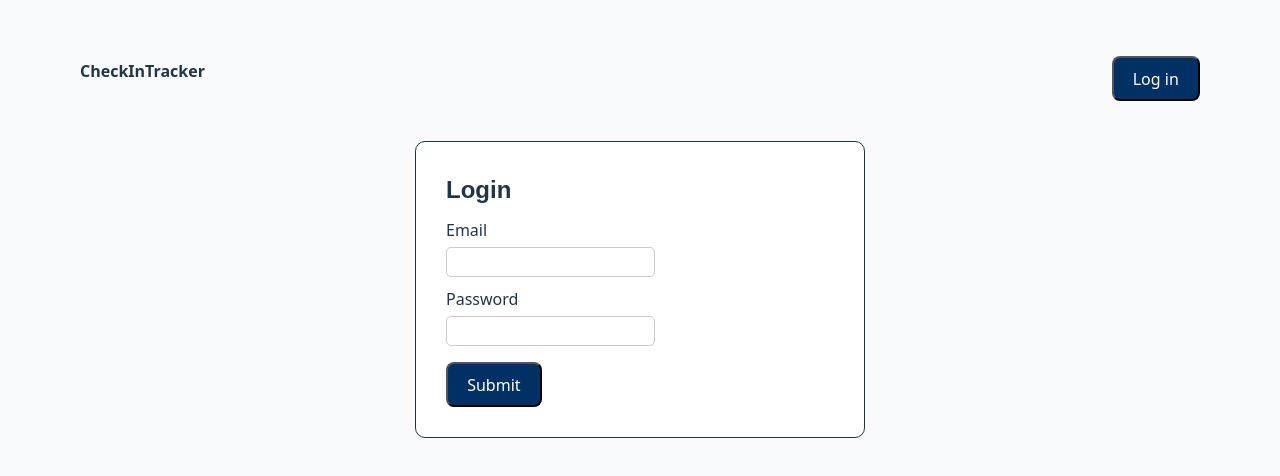
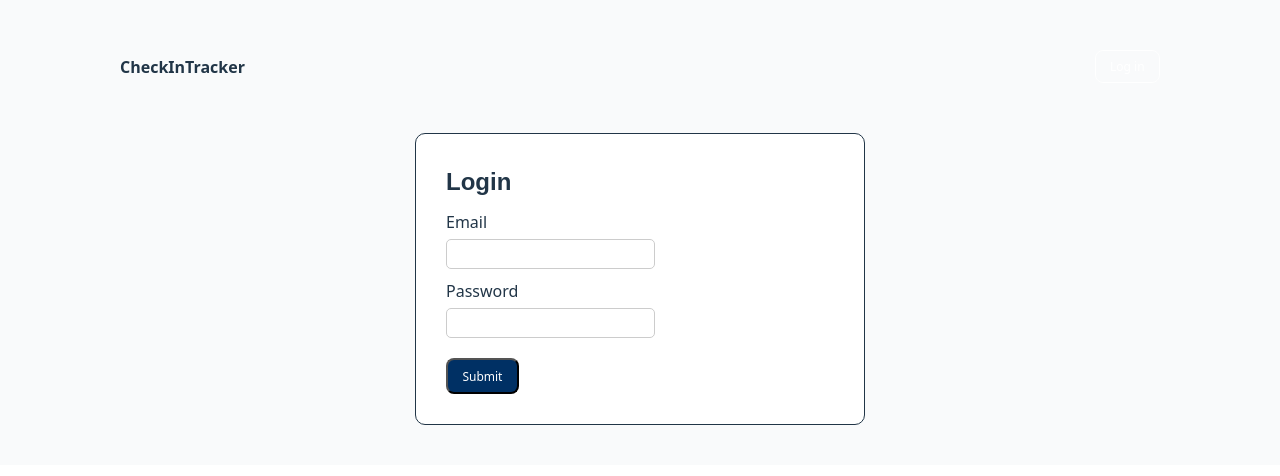
Before and after one commit to vladtsk/checkintracker, a React (Vite) app: page /login in a window 1280 px wide. Shown: the top 476 px of the page. Built offline with nearby package versions, Linux system fonts and the light colour scheme; no server answers; the database is empty.

Commit message:
Updateing styles and calculating total income

```diff
--- a/src/components/Button.module.css
+++ b/src/components/Button.module.css
@@ -1,15 +1,13 @@
 .button {
+  display: inline-block;
   border-radius: 8px;
 
-  margin-top: 1em;
   padding: 0.6em 1.2em;
   font-size: 1em;
   font-weight: 500;
   font-family: inherit;
 
   cursor: pointer;
-  transition: border-color 0.25s;
-  transition: background-color 0.2s ease;
 }
 /*
 button:hover {
@@ -18,20 +16,47 @@ button:hover {
 }*/
 
 .light {
+  padding: 0.6em 1.2em;
   background-color: #5294f8;
   color: white;
 }
 
 .light:hover {
-  background-color: #003064;
+  padding: 0.6em 1.2em;
+  background-color: #5294f8;
   border: 1px solid transparent;
 }
 
+.header {
+  font-size: 12px;
+  padding: 0.6em 1.2em;
+  background-color: transparent;
+  color: white;
+  border: 1px white solid;
+}
+
+.header:hover {
+  font-size: 12px;
+  padding: 0.6em 1.2em;
+  background-color: transparent;
+  color: white;
+  border: 1px rgb(191, 194, 255) solid;
+}
+
 .dark {
+  padding: 0.6em 1.2em;
   background-color: #003064;
   color: white;
+  font-size: 12px;
+
+  transition: border-color 0.25s;
+  transition: background-color 0.2s ease;
 }
 .dark:hover {
+  padding: 0.6em 1.2em;
   background-color: #1e40af;
   border: 1px solid transparent;
+
+  transition: border-color 0.25s;
+  transition: background-color 0.2s ease;
 }
--- a/src/components/Form.jsx
+++ b/src/components/Form.jsx
@@ -126,8 +126,9 @@ export default function Form() {
           onChange={(e) => setComment(e.target.value)}
         />
       </div>
-
-      <Button type="dark">{"Submit"}</Button>
+      <div className={styles.btndiv}>
+        <Button type="dark">{"Submit"}</Button>
+      </div>
     </form>
   );
 }
--- a/src/components/Form.module.css
+++ b/src/components/Form.module.css
@@ -38,8 +38,20 @@ input {
   gap: 60px;
 }
 
+.btndiv {
+  margin-top: 20px;
+}
+
 .close {
   display: flex;
   justify-content: flex-start;
-  margin-bottom: 10px;
+  margin-bottom: 20px;
 }
+
+@media (max-width: 600px) {
+  form {
+    padding-inline: 15px;
+    padding-block: 15px;
+    width: 80%;
+  }
+}
--- a/src/components/Mission.module.css
+++ b/src/components/Mission.module.css
@@ -17,6 +17,6 @@ th {
 }
 
 .deleteBtn {
-  color: #da6874;
+  color: #ff5768;
   font-size: 0.8em;
 }
--- a/src/components/PageHeader.jsx
+++ b/src/components/PageHeader.jsx
@@ -7,7 +7,7 @@ export default function PageHeader({ headerType }) {
   const { user, logout } = useAuth();
   const navigate = useNavigate();
   return (
-    <div className={styles.pageHeader}>
+    <div className={`${styles.pageHeader} ${styles[headerType]}`}>
       <p
         className={styles.logo}
         onClick={() => {
@@ -16,11 +16,11 @@ export default function PageHeader({ headerType }) {
       >
         CheckInTracker
       </p>
-      <div>
+      <div className={styles.btndiv}>
         {user ? (
           <Button
             onClick={logout}
-            type={headerType === "homepage" ? "light" : "dark"}
+            type={headerType === "homepage" ? "light" : "header"}
           >
             {"Log out"}
           </Button>
@@ -29,7 +29,7 @@ export default function PageHeader({ headerType }) {
             onClick={() => {
               navigate("/login");
             }}
-            type={headerType === "homepage" ? "light" : "dark"}
+            type={headerType === "homepage" ? "light" : "header"}
           >
             {"Log in"}
           </Button>
--- a/src/components/PageHeader.module.css
+++ b/src/components/PageHeader.module.css
@@ -4,6 +4,8 @@
   display: flex;
   justify-content: space-between;
   align-items: center;
+
+  width: 100%;
 
   /*padding-inline: 40px;
   padding-top: 40px;*/
@@ -13,10 +15,34 @@
   box-sizing: border-box;
 }
 
+.dark {
+  background-color: #003064;
+  color: white;
+}
+
 .logo {
   display: inline-block;
   margin: 0;
+  padding-left: 40px;
 
   font-weight: bold;
   cursor: pointer;
 }
+
+.btndiv {
+  display: flex;
+  justify-content: center;
+  align-items: center;
+  margin-block: 10px;
+  margin-right: 40px;
+}
+
+@media (max-width: 600px) {
+  logo {
+    padding-left: 15px;
+  }
+
+  .btndiv {
+    margin-right: 15px;
+  }
+}
--- a/src/pages/AddMission.jsx
+++ b/src/pages/AddMission.jsx
@@ -5,8 +5,9 @@ import { MissionContext } from "../contexts/MissionContext";
 import PageHeader from "../components/PageHeader";
 import Mission from "../components/Mission";
 import Form from "../components/Form";
-import { faPlus } from "@fortawesome/free-solid-svg-icons";
+import { faMoneyBillTrendUp, faPlus } from "@fortawesome/free-solid-svg-icons";
 import { FontAwesomeIcon } from "@fortawesome/react-fontawesome";
+import Button from "../components/Button";
 
 function MissionsSection() {
   const { missions } = useContext(MissionContext);
@@ -21,6 +22,8 @@ function MissionsSection() {
             <th>Type</th>
             <th>Prix</th>
             <th>Date</th>
+            <th></th>
+            <th></th>
           </tr>
         </thead>
         <tbody>
@@ -46,19 +49,30 @@ function MissionsSection() {
 
 export default function AddMission() {
   const { formopen, setFormopen } = useContext(MissionContext);
+  const { missions } = useContext(MissionContext);
+
+  let total = 0;
+  if (missions)
+    total = Object.values(missions).reduce((acc, cur) => acc + cur.prix, 0);
+
   return (
     <div className={styles.page}>
+      <PageHeader headerType="dark" />
       <main className={styles.mainContainer}>
-        <PageHeader />
-
         <div className={styles.formAssignmentContainer}>
           <div className={styles.btnDiv}>
-            <p className={styles.welcome}>Welcome back!</p>
+            <div className={styles.earnings}>
+              <FontAwesomeIcon
+                icon={faMoneyBillTrendUp}
+                className={styles.money}
+              />
+              Ce mois, tu as gagné {total}€
+            </div>
             {!formopen && (
-              <button onClick={() => setFormopen(!formopen)}>
-                <FontAwesomeIcon className={styles.plus} icon={faPlus} />{" "}
+              <Button onClick={() => setFormopen(!formopen)}>
+                <FontAwesomeIcon className={styles.plus} icon={faPlus} />
                 Ajouter une mission
-              </button>
+              </Button>
             )}
           </div>
           <div className={styles.formContainer}>{formopen && <Form />}</div>
--- a/src/pages/AddMission.module.css
+++ b/src/pages/AddMission.module.css
@@ -1,6 +1,7 @@
 .page {
   margin: 0;
-  padding: 2.5rem;
+  /*padding: 2.5rem;*/
+  padding: 0;
   min-height: 100vh;
   min-width: 320px;
 
@@ -12,8 +13,9 @@
 .mainContainer {
   height: 100%;
   width: 100%;
+  padding: 2.5rem;
 
-  padding-bottom: 20px;
+  /* padding-bottom: 20px;*/
 }
 
 .formAssignmentContainer {
@@ -31,9 +33,15 @@
   border-radius: 10px;
 }
 
-.welcome {
+.earnings {
   font-size: 18px;
   font-weight: 600;
+}
+
+.money {
+  display: inline-block;
+  margin-right: 5px;
+  color: #ff5768;
 }
 
 .btnDiv {
@@ -41,13 +49,17 @@
   margin: 20px auto 20px auto;
   display: flex;
   justify-content: space-between;
+  align-items: center;
 }
 
 .btnDiv button {
-  border: 2px solid #003064;
+  /*border: 2px solid #003064;*/
   border-radius: 8px;
 
-  padding: 4px 8px;
+  background-color: #003064;
+  color: white;
+
+  padding: 8px 8px;
   font-size: 12px;
   font-weight: 600;
   cursor: pointer;
@@ -55,7 +67,8 @@
 }
 
 .btnDiv button:hover {
-  background-color: #ebefff;
+  background-color: #1e40af;
+  border: 1px solid transparent;
 }
 
 .assignmentsSection {
@@ -65,8 +78,16 @@
 
 table {
   width: 100%;
-  border-collapse: collapse;
   text-align: left;
+  padding-inline: 5px;
+
+  border: 1px solid rgb(234, 234, 234);
+  border-radius: 6px;
+
+  overflow: hidden;
+  font-size: 0.9rem;
+
+  background-color: #fff;
 }
 
 .formContainer,
@@ -81,10 +102,14 @@ table {
   .formContainer,
   .btnDiv,
   .assignmentsSection {
-    padding: 0 1rem;
+    padding: 0;
   }
 
   .welcome {
     font-size: 16px;
   }
+
+  .mainContainer {
+    padding: 1.2rem;
+  }
 }
--- a/src/pages/Login.jsx
+++ b/src/pages/Login.jsx
@@ -65,7 +65,9 @@ export default function Login() {
                 <p className={styles.errorMessage}>{error}</p>
               </div>
             )}
-            <Button type="dark">{"Submit"}</Button>
+            <div className={styles.btndiv}>
+              <Button type="dark">{"Submit"}</Button>
+            </div>
           </form>
         </div>
       </main>
--- a/src/pages/Login.module.css
+++ b/src/pages/Login.module.css
@@ -54,6 +54,10 @@ input {
   border-radius: 5px;
 }
 
+.btndiv {
+  margin-top: 20px;
+}
+
 @media (max-width: 600px) {
   .page {
     padding: 1rem 1.5rem;
```
